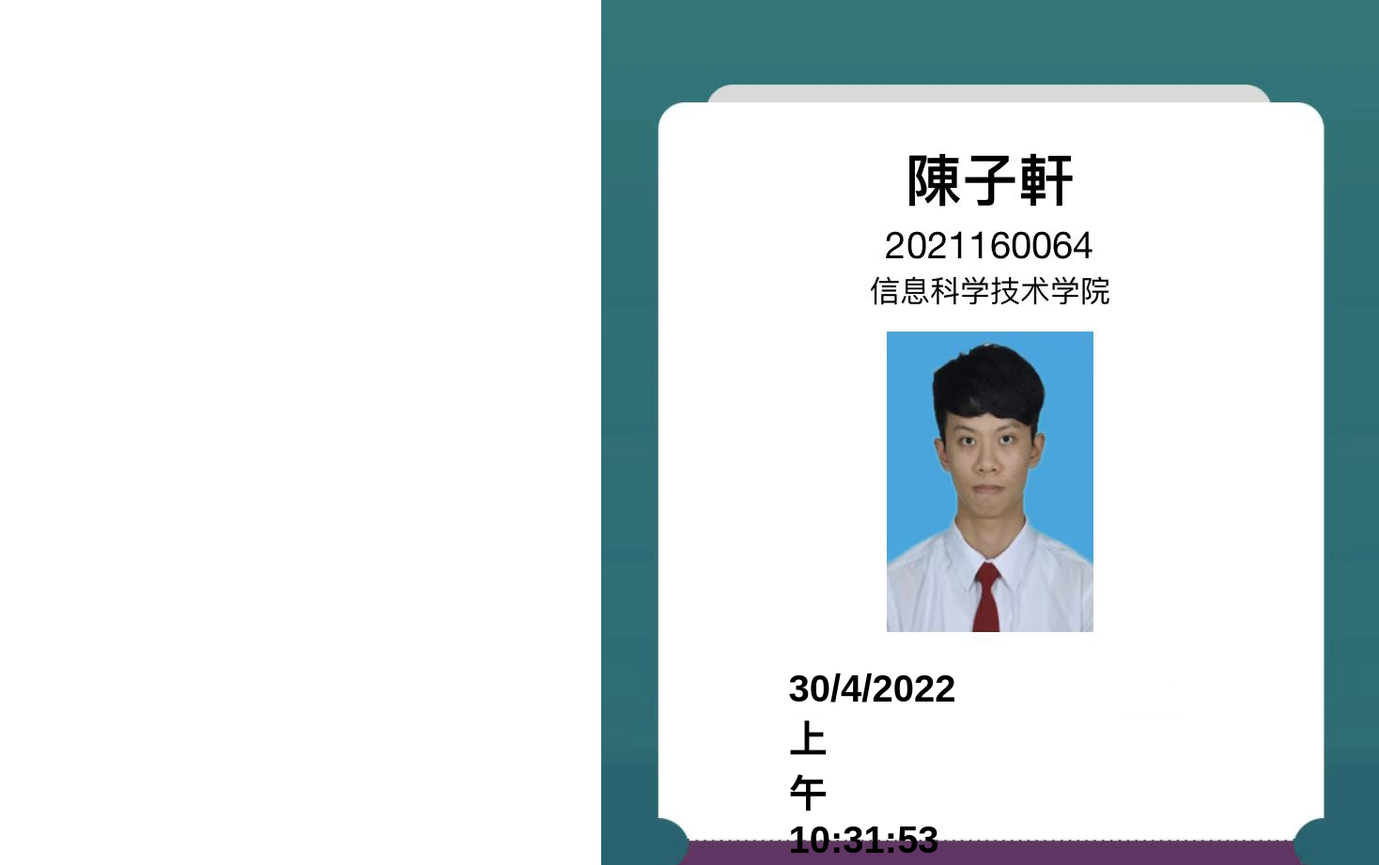
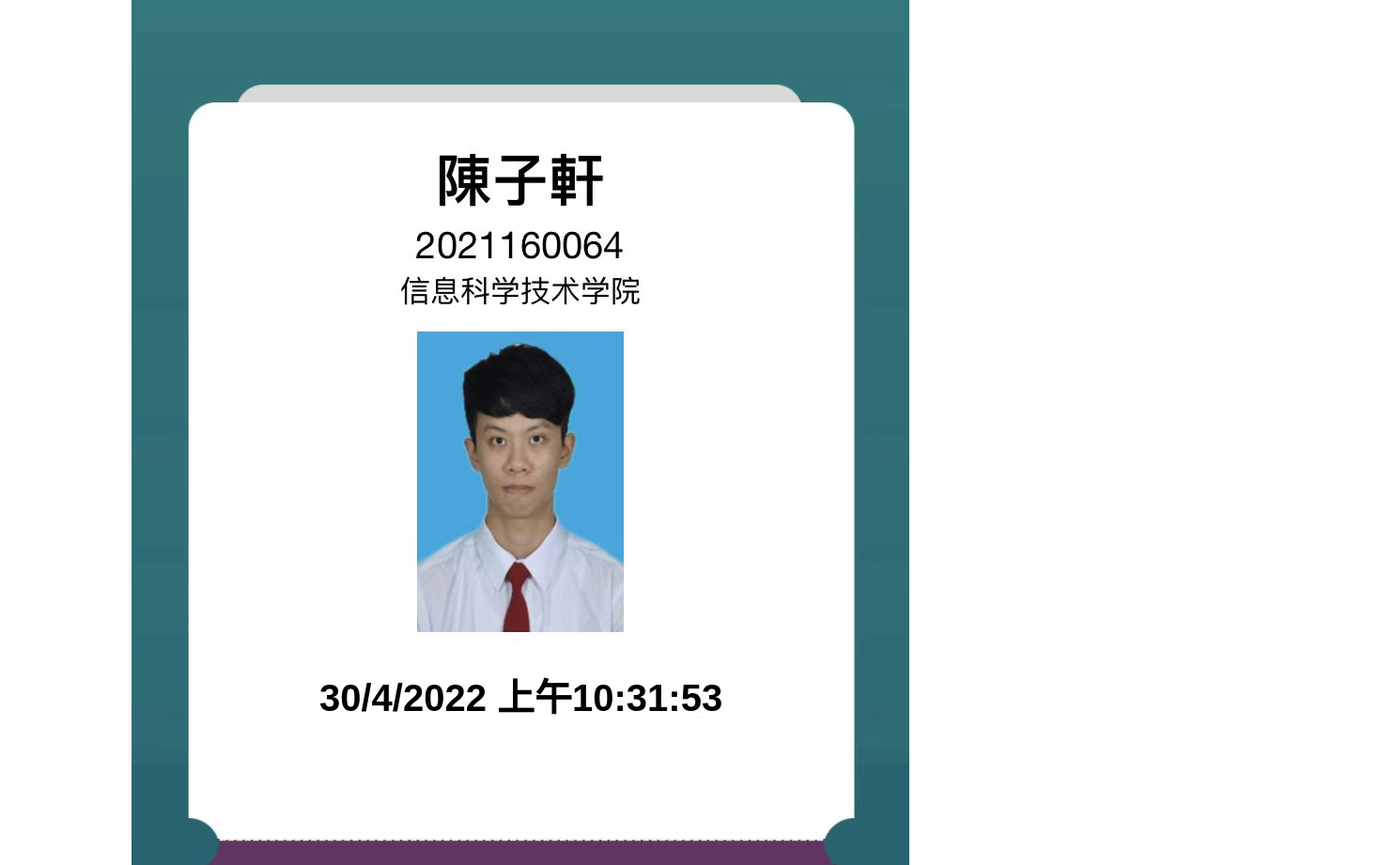
Before and after one commit to fishins/fishins.github.io, a plain HTML site: page index.html in a window 1280 px wide. Shown: the top 921 px of the page at 94% size, 1468 px wide, since content can reach past the window. Drawn offline with Linux system fonts and the light colour scheme.

Commit message:
Update index.html

```diff
--- a/index.html
+++ b/index.html
@@ -41,7 +41,7 @@
                 .example{font-size:40px}
                 .bold{font-weight:bold}
                 .font{font-family:Arial;}
-                body{width:1px;margin:auto;}
+                body{width:1000px;margin:auto;}
     </style>
     </head>
     <body>
```
